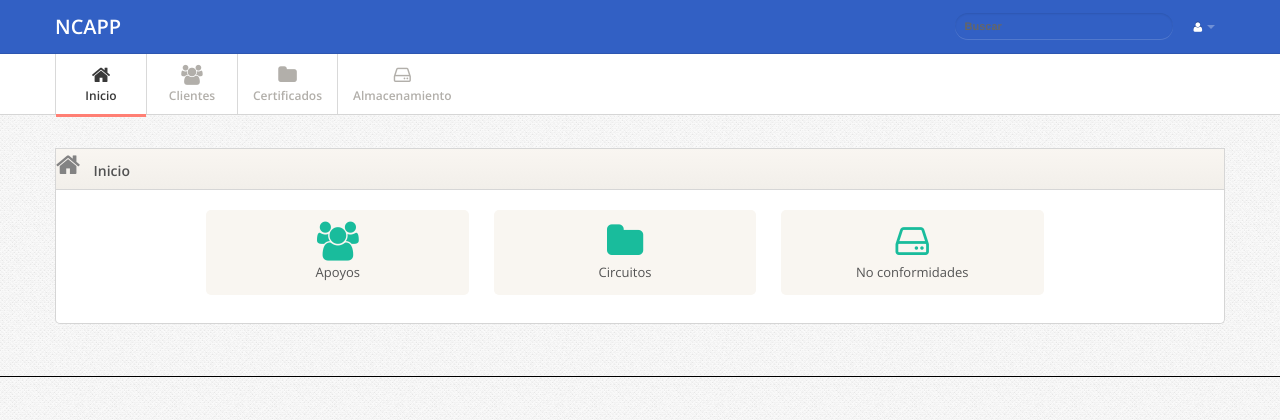
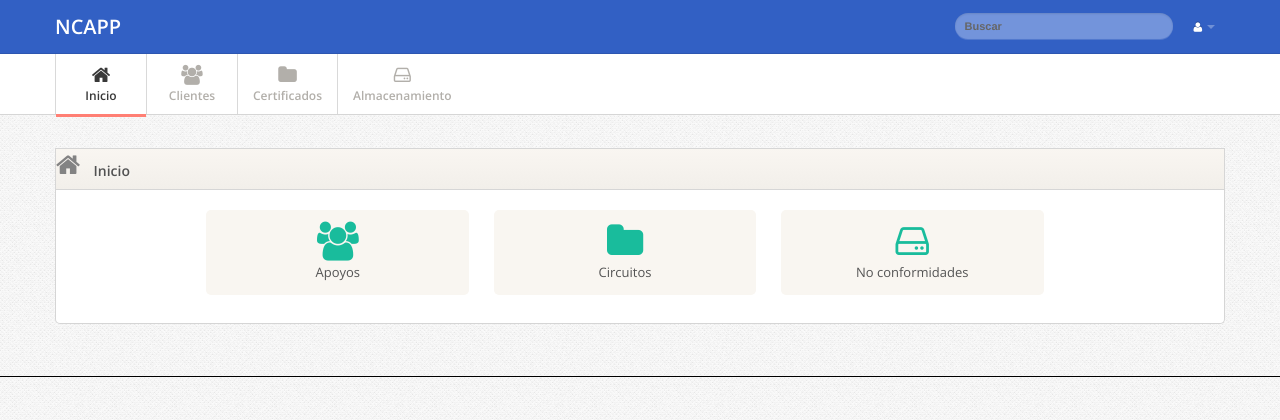
Before and after one commit to janneison/NCAPP, a Django app: page /seguridad/ in a window 1280 px wide. Shown: the top 420 px of the page. Run offline with Django 3.2, Linux system fonts and the light colour scheme; a user stored in the database is signed in; some libraries are stand-ins or nearby versions.

Commit message:
cambio nav bar

```diff
--- a/static/css/style.css
+++ b/static/css/style.css
@@ -108,7 +108,7 @@ textarea {
     color: #666;
 }
 
-.navbar-search .search-query { background:#3260c4; border:0; color:#fff; line-height:normal;}
+.navbar-search .search-query { background:#7394db; border:0; color:#fff; line-height:normal;}
 
 
 /*------------------------------------------------------------------
```
